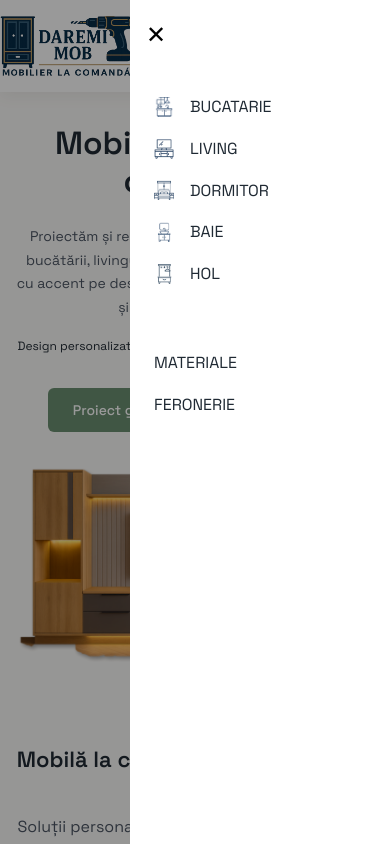
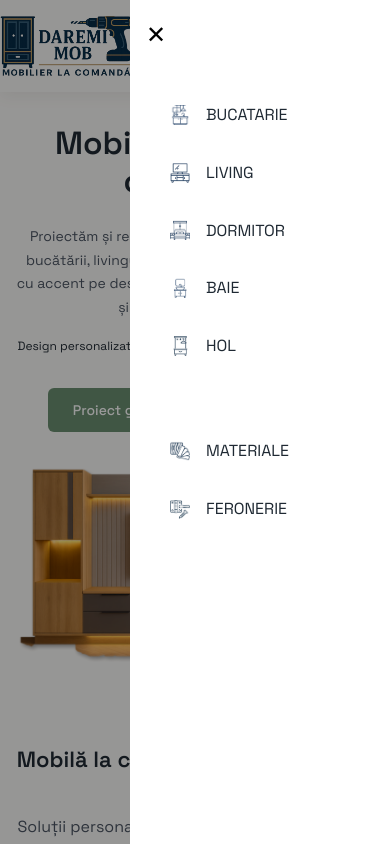
Before and after one commit to remus2023/daremi-website, a Next.js app: page / in a window 390 px wide. Both pictures are taken after a click on the button "Deschide meniul". Shown: the top 844 px of the page. Built offline with nearby package versions, Linux system fonts and the light colour scheme.

Commit message:
feat(mobile-nav): add active state and links for materials and hardware

```diff
--- a/src/components/layout/Header/_header.scss
+++ b/src/components/layout/Header/_header.scss
@@ -12,7 +12,7 @@
     position: fixed;
     inset: 0 0 auto 0;
     z-index: 1000;
-    background-color: rgba($color-surface, 0.95);
+    background-color: rgba($color-bg, 0.95);
     backdrop-filter: blur(8px);
     box-shadow: 0 4px 16px rgba(0, 0, 0, 0.06);
 }
--- a/src/components/layout/MobileNav/MobileNav.tsx
+++ b/src/components/layout/MobileNav/MobileNav.tsx
@@ -3,12 +3,14 @@
 import { useEffect, useState } from "react";
 import Link from "next/link";
 import Image from "next/image";
+import { usePathname } from "next/navigation";
 
 import { furnitureCategories } from "@/config/furniture-categories.config";
 import { supportCategories } from "@/config/support-categories.config";
 
 export default function MobileNav() {
   const [open, setOpen] = useState(false);
+  const pathname = usePathname();
 
   useEffect(() => {
     const trigger = document.querySelector("[data-mobile-nav-trigger]");
@@ -28,10 +30,14 @@ export default function MobileNav() {
       <div
         className={`mobile-nav__overlay ${open ? "is-visible" : ""}`}
         onClick={() => setOpen(false)}
+        aria-hidden={!open}
       />
 
       {/* DRAWER */}
-      <aside className={`mobile-nav__drawer ${open ? "is-open" : ""}`}>
+      <aside
+        className={`mobile-nav__drawer ${open ? "is-open" : ""}`}
+        aria-hidden={!open}
+      >
         <button
           type="button"
           className="mobile-nav__close"
@@ -41,13 +47,18 @@ export default function MobileNav() {
           ✕
         </button>
 
+        {/* MOBILĂ */}
         <ul className="mobile-nav__list">
-          {furnitureCategories.map((c) => (
+          {furnitureCategories.map((c) => {
+            const href = `/mobila-la-comanda/${c.slug}`;
+            const isActive = pathname === href;
+
+            return (
               <li key={c.id}>
                 <Link
-                href={`/mobila-la-comanda/${c.slug}`}
+                  href={href}
                   onClick={() => setOpen(false)}
-                className="mobile-nav__link"
+                  className={`mobile-nav__link ${isActive ? "is-active" : ""}`}
                 >
                   <Image
                     src={c.image.src_menu}
@@ -58,21 +69,34 @@ export default function MobileNav() {
                   <span>{c.name}</span>
                 </Link>
               </li>
-          ))}
+            );
+          })}
         </ul>
 
+        {/* MATERIALE & FERONERIE */}
         <ul className="mobile-nav__list">
-          {supportCategories.map((c) => (
+          {supportCategories.map((c) => {
+            const href = c.href;
+            const isActive = pathname === href;
+
+            return (
               <li key={c.id}>
                 <Link
-                href="#"
+                  href={href}
                   onClick={() => setOpen(false)}
-                className="mobile-nav__link"
+                  className={`mobile-nav__link ${isActive ? "is-active" : ""}`}
                 >
+                  <Image
+                    src={c.image.src}
+                    alt={c.name}
+                    width={20}
+                    height={20}
+                  />
                   <span>{c.name}</span>
                 </Link>
               </li>
-          ))}
+            );
+          })}
         </ul>
       </aside>
     </>
--- a/src/components/layout/MobileNav/_mobileNav.scss
+++ b/src/components/layout/MobileNav/_mobileNav.scss
@@ -31,21 +31,19 @@
     top: 0;
     right: 0;
 
-    /* 🔑 CHEIA: lățime adaptivă */
     width: max-content;
     min-width: 260px;
     max-width: 90vw;
+    height: 100vh;
 
-    height: 100vh;
     background: $color-surface;
-
     transform: translateX(100%);
     transition: transform 0.25s ease;
     z-index: 1100;
-}
 
-.mobile-nav__drawer.is-open {
-    transform: translateX(0);
+    &.is-open {
+        transform: translateX(0);
+    }
 }
 
 /* CLOSE */
@@ -55,7 +53,11 @@
     font-size: 24px;
     padding: space(sm);
     cursor: pointer;
-    align-self: flex-end;
+
+    &:focus-visible {
+        outline: 2px solid $color-primary;
+        outline-offset: 2px;
+    }
 }
 
 /* LIST */
@@ -69,17 +71,43 @@
     }
 }
 
-/* LINK CU ICON */
+/* LINK */
 .mobile-nav__link {
     display: flex;
     align-items: center;
     gap: space(sm);
+    padding: space(xs) space(sm);
+
     text-decoration: none;
     color: $color-text;
     font-size: font-size(md);
     white-space: nowrap;
+    border-radius: radius(sm);
+
+    transition: background-color 0.15s ease, color 0.15s ease;
 
     img {
         flex-shrink: 0;
     }
+
+    /* hover = feedback */
+    &:hover {
+        background-color: $color-bg-soft;
+    }
+
+    /* active = tap feedback */
+    &:active {
+        background-color: $color-bg-soft;
+    }
+
+    &:focus-visible {
+        outline: 2px solid $color-primary;
+        outline-offset: 2px;
+    }
+
+    &.is-active {
+        background-color: $color-primary-soft;
+        color: $color-primary;
+        font-weight: weight(semibold);
+    }
 }
--- a/src/config/support-categories.config.ts
+++ b/src/config/support-categories.config.ts
@@ -9,6 +9,7 @@ export type SupportCategoryConfig = {
     src: string;
     alt: string;
   };
+  href: string;
 
   seo: {
     title: string;
@@ -28,7 +29,7 @@ export const supportCategories: SupportCategoryConfig[] = [
       src: "/images/categories/materials.png",
       alt: "Materiale premium pentru mobilier la comandă",
     },
-
+    href: "/materiale",
     seo: {
       title: "Materiale premium pentru mobilă la comandă",
       description:
@@ -47,7 +48,7 @@ export const supportCategories: SupportCategoryConfig[] = [
       src: "/images/categories/hardware_cut.png",
       alt: "Feronerie de calitate pentru mobilier la comandă",
     },
-
+    href: "/feronerie",
     seo: {
       title: "Feronerie profesională pentru mobilier",
       description:
```
Lines whose indentation alone changed are shown as unchanged.
